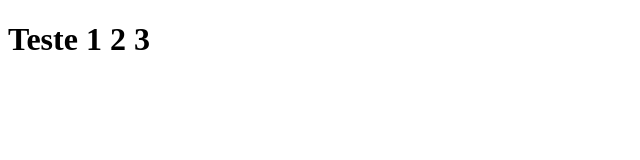
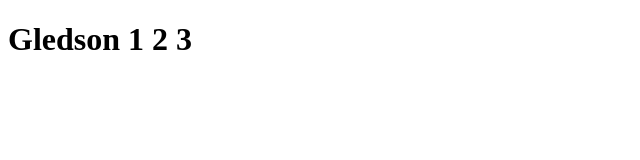
Before and after one commit to G1edson/gledson, a Next.js app: page / in a window 1280 px wide. Shown: the top 160 px of the page, without its empty margins (0-640 px from the left). Built offline with nearby package versions, Linux system fonts and the light colour scheme.

Commit message:
quebra de linha no gitignore

```diff
--- a/pages/index.js
+++ b/pages/index.js
@@ -1,5 +1,5 @@
 export default function Home () {
     return (
-        <h1>Teste 1 2 3</h1>
+        <h1>Gledson 1 2 3</h1>
     )
 }
```
Also changed, not shown: 1 other file (tests, documents, lock files or other folders).
